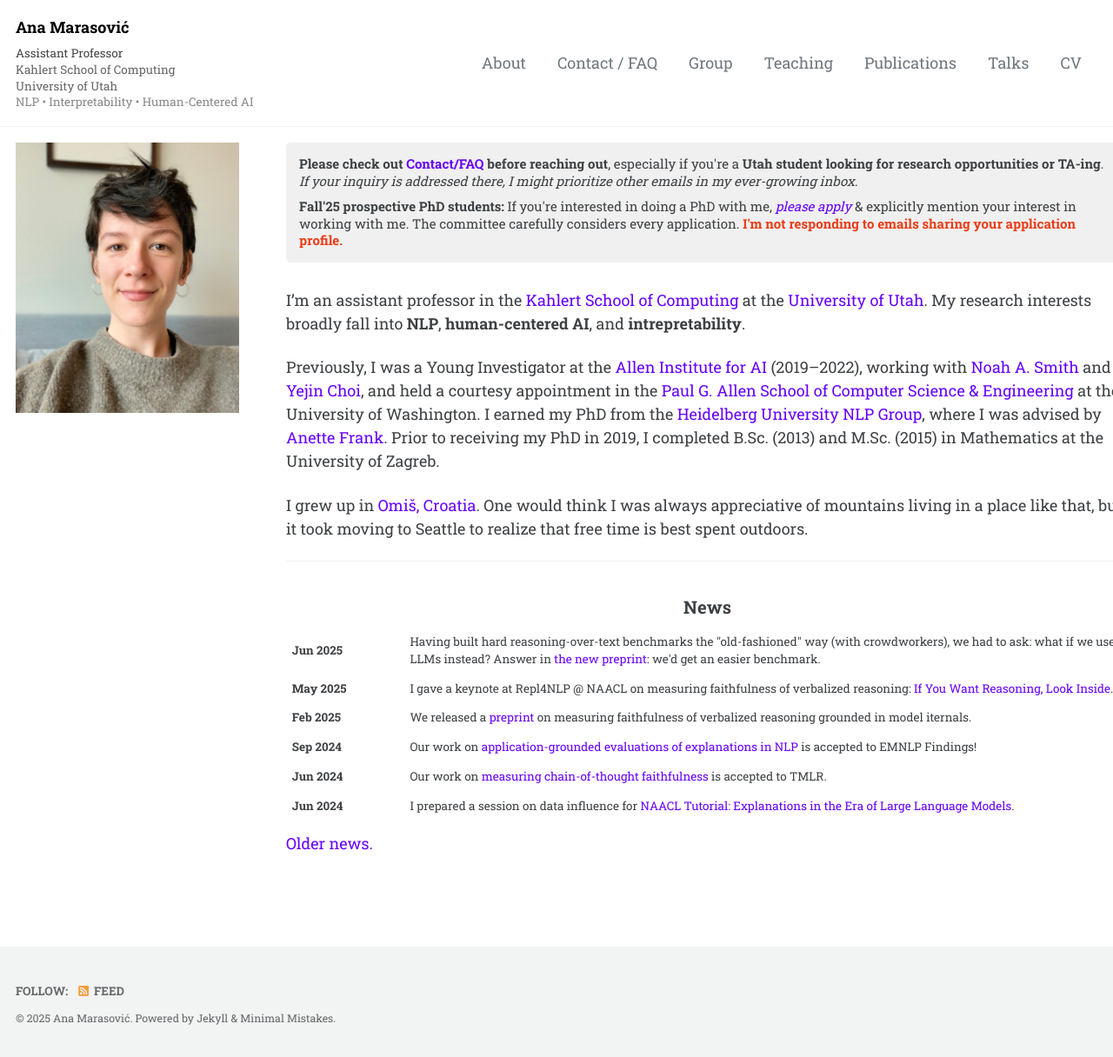
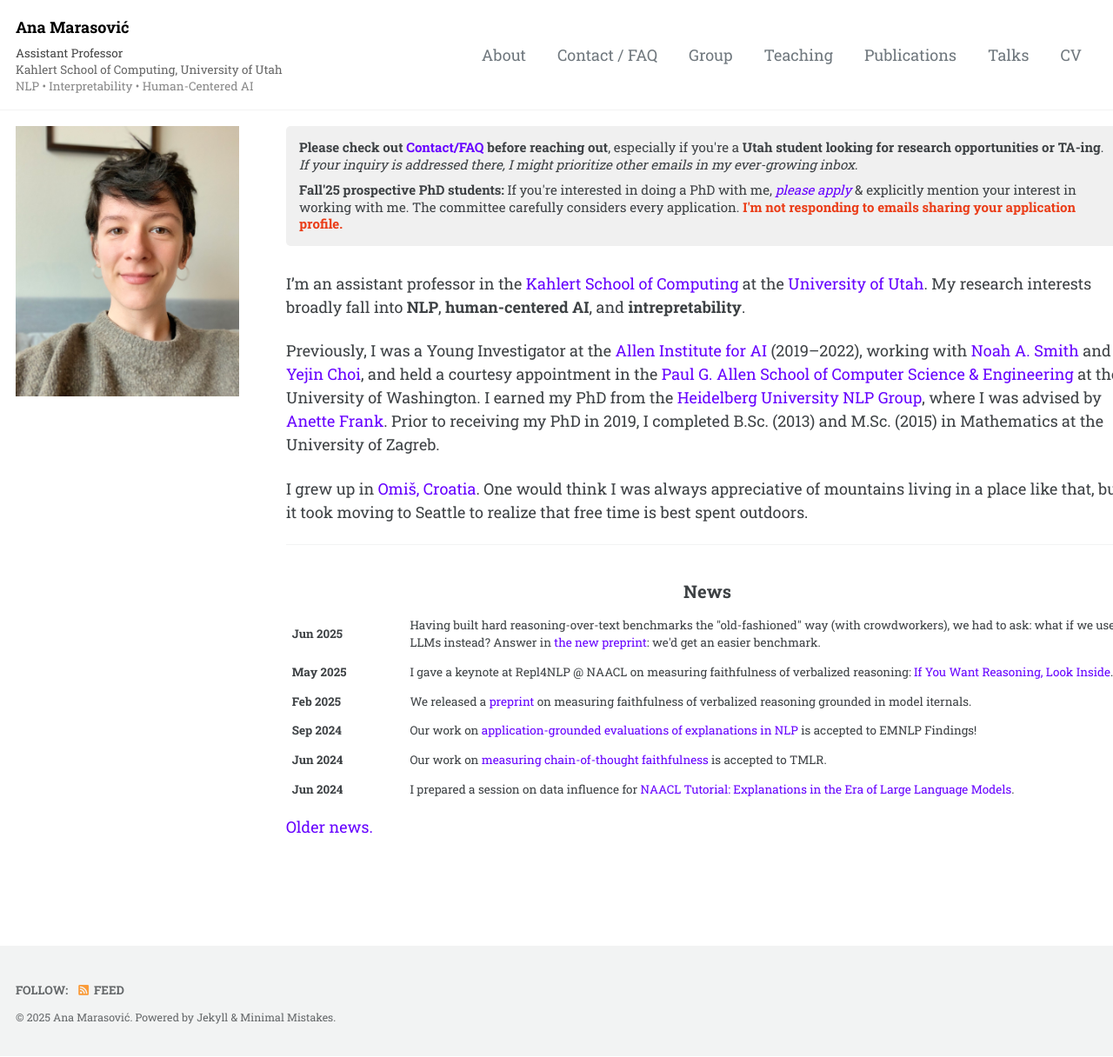
Before and after one commit to amarasovic/amarasovic.github.io, a Jekyll site: the page built from index.md, in a window 1280 px wide and 1216 px high. Shown: the whole window at 87% size. Built offline with Jekyll 4.4.1, drawn with Linux system fonts in a browser that asks for light colours; cached includes are drawn as plain includes; a script that is not in the unit is left out.

Commit message:
Revert university name back to same line as school
Restore "Kahlert School of Computing, University of Utah" as single line and remove university-line CSS class.

🤖 Generated with [Claude Code](https://claude.ai/code)

Co-Authored-By: Claude <noreply@anthropic.com>

```diff
--- a/_config.yml
+++ b/_config.yml
@@ -18,7 +18,7 @@ minimal_mistakes_skin    : "default" # "air", "aqua", "contrast", "dark", "dirt"
 locale                   : "en-US"
 title                    : "Ana Marasović"
 title_separator          : "-"
-subtitle                 : "<span class='title-line'>Assistant Professor</span><br><span class='affiliation-line'>Kahlert School of Computing</span><br><span class='university-line'>University of Utah</span><br><span class='research-line'>NLP • Interpretability • Human-Centered AI</span>" # site tagline that appears below site title in masthead
+subtitle                 : "<span class='title-line'>Assistant Professor</span><br><span class='affiliation-line'>Kahlert School of Computing, University of Utah</span><br><span class='research-line'>NLP • Interpretability • Human-Centered AI</span>" # site tagline that appears below site title in masthead
 name                     : "Ana Marasović"
 description              :
 url                      : https://amarasovic.github.io # the base hostname & protocol for your site e.g. "https://mmistakes.github.io"
--- a/assets/css/main.scss
+++ b/assets/css/main.scss
@@ -40,10 +40,6 @@ a {
 }
 
 .affiliation-line {
-  color: #666 !important;
-}
-
-.university-line {
   color: #666 !important;
 }
 
```
